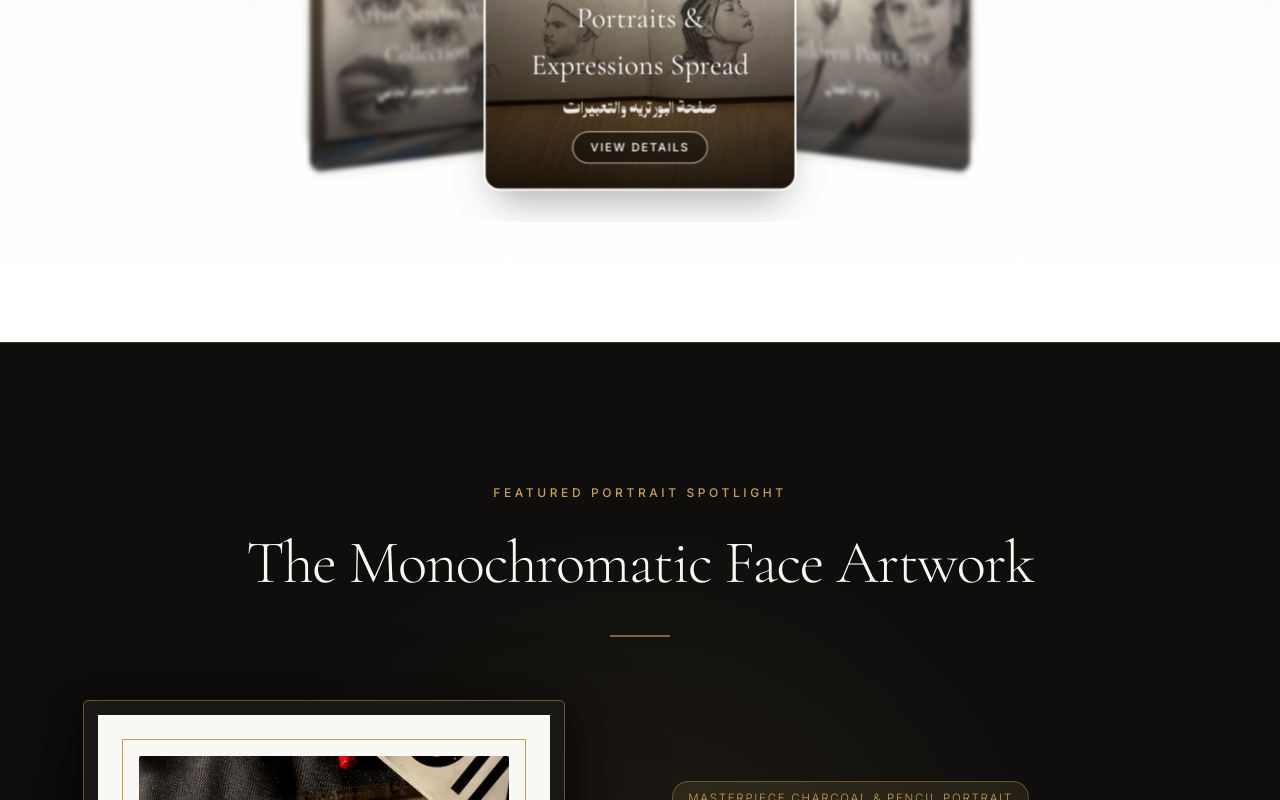
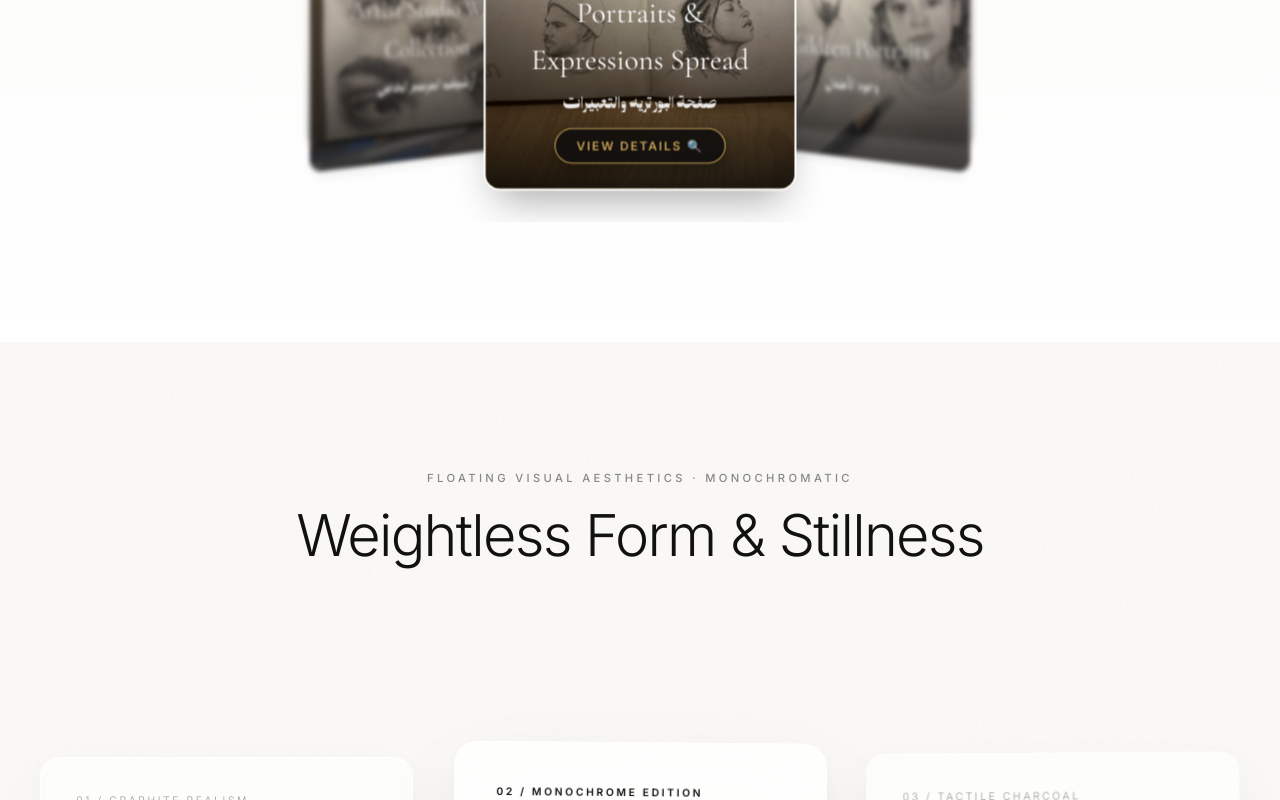
Before and after one commit to a7su/majed-web, a React (Vite) app: page / in a window 1280 px wide. Shown: the part 2500-3300 px from the top of the page. Built offline with nearby package versions, Linux system fonts and the light colour scheme.

Commit message:
Remove MasterPortraitSpotlight section and fix Coverflow Carousel View Details button interactive opacity & click handler

```diff
--- a/src/App.jsx
+++ b/src/App.jsx
@@ -5,7 +5,6 @@ import Navigation from './components/Navigation';
 import HeroSection from './components/HeroSection';
 import AboutSection from './components/AboutSection';
 import GallerySection from './components/GallerySection';
-import MasterPortraitSpotlight from './components/MasterPortraitSpotlight';
 import AntigravitySection from './components/AntigravitySection';
 import MarqueeDivider from './components/MarqueeDivider';
 import CourseSection from './components/CourseSection';
@@ -122,9 +121,6 @@ export default function App() {
       {/* Gallery */}
       <GallerySection onSelectArtwork={art => setSelectedArtwork(art)} />
 
-      {/* Featured Face Sketch Master Portrait Spotlight (Non-Carousel Unique Frame) */}
-      <MasterPortraitSpotlight onSelectArtwork={art => setSelectedArtwork(art)} />
-
       {/* Antigravity Floating Editorial Section */}
       <AntigravitySection />
 
--- a/src/components/GallerySection.jsx
+++ b/src/components/GallerySection.jsx
@@ -300,6 +300,15 @@ const CoverflowCarousel = ({ artworks, onSelectArtwork, expandedArtwork, setExpa
         const shadowY = Math.max(8, 20 - offset * 12);
         const shadowBlur = Math.max(16, 40 - offset * 25);
         item.style.boxShadow = `0 ${shadowY}px ${shadowBlur}px -12px rgba(0,0,0,${shadowOpacity})`;
+
+        // Dynamically update center slide detail button visibility & interactivity
+        const btn = item.querySelector('.slide-detail-btn');
+        if (btn) {
+          const isCentered = offset < 0.4;
+          btn.style.opacity = isCentered ? '1' : '0';
+          btn.style.pointerEvents = isCentered ? 'auto' : 'none';
+          btn.style.transform = isCentered ? 'translateY(0)' : 'translateY(6px)';
+        }
       });
 
       animationFrameId = requestAnimationFrame(render);
@@ -471,39 +480,46 @@ const CoverflowCarousel = ({ artworks, onSelectArtwork, expandedArtwork, setExpa
                   </span>
                 )}
                 <button
+                  className="slide-detail-btn"
                   onClick={(e) => {
+                    e.preventDefault();
                     e.stopPropagation();
                     if (onSelectArtwork) onSelectArtwork(artwork);
                   }}
                   style={{
-                    display: 'inline-block',
-                    marginTop: '0.75rem',
+                    display: 'inline-flex',
+                    alignItems: 'center',
+                    justifyContent: 'center',
+                    gap: '0.4rem',
+                    marginTop: '0.85rem',
                     fontFamily: 'var(--font-sans)',
-                    fontSize: '0.68rem',
+                    fontSize: '0.72rem',
                     letterSpacing: '0.15em',
                     textTransform: 'uppercase',
-                    border: '1.5px solid rgba(255,255,255,0.7)',
-                    backgroundColor: 'rgba(0,0,0,0.4)',
-                    backdropFilter: 'blur(4px)',
-                    color: '#FFFFFF',
-                    padding: '0.45rem 1rem',
+                    border: '1.5px solid #C5A059',
+                    backgroundColor: 'rgba(15, 14, 13, 0.88)',
+                    backdropFilter: 'blur(8px)',
+                    color: '#C5A059',
+                    padding: '0.55rem 1.25rem',
                     borderRadius: '999px',
                     cursor: 'pointer',
-                    fontWeight: 500,
-                    opacity: Math.round(targetProgressRef.current) === index ? 1 : 0,
-                    transition: 'all 0.3s ease',
-                    pointerEvents: Math.round(targetProgressRef.current) === index ? 'auto' : 'none',
+                    fontWeight: 600,
+                    boxShadow: '0 4px 15px rgba(0,0,0,0.35)',
+                    transition: 'opacity 0.3s ease, transform 0.3s ease, background-color 0.2s ease, color 0.2s ease',
+                    pointerEvents: 'auto',
+                    position: 'relative',
+                    zIndex: 10,
                   }}
                   onMouseEnter={(e) => {
-                    e.currentTarget.style.backgroundColor = 'var(--color-brand)';
-                    e.currentTarget.style.borderColor = 'var(--color-brand)';
+                    e.currentTarget.style.backgroundColor = '#C5A059';
+                    e.currentTarget.style.color = '#0F0E0D';
                   }}
                   onMouseLeave={(e) => {
-                    e.currentTarget.style.backgroundColor = 'rgba(0,0,0,0.4)';
-                    e.currentTarget.style.borderColor = 'rgba(255,255,255,0.7)';
+                    e.currentTarget.style.backgroundColor = 'rgba(15, 14, 13, 0.88)';
+                    e.currentTarget.style.color = '#C5A059';
                   }}
                 >
-                  {isAr ? 'تفاصيل العمل' : 'View Details'}
+                  {isAr ? 'عرض التفاصيل 🔍' : 'View Details 🔍'}
                 </button>
               </div>
             </div>
```
